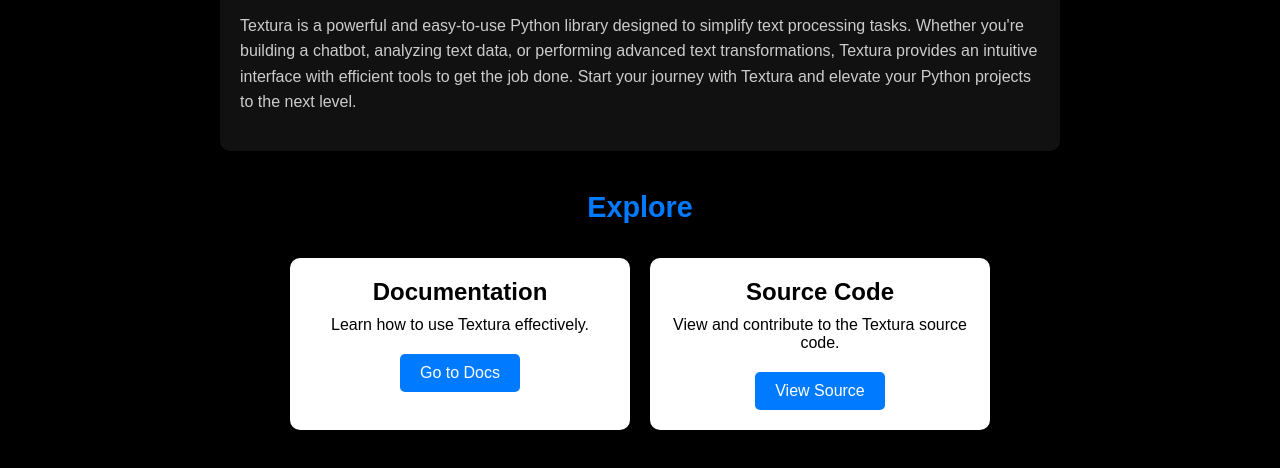
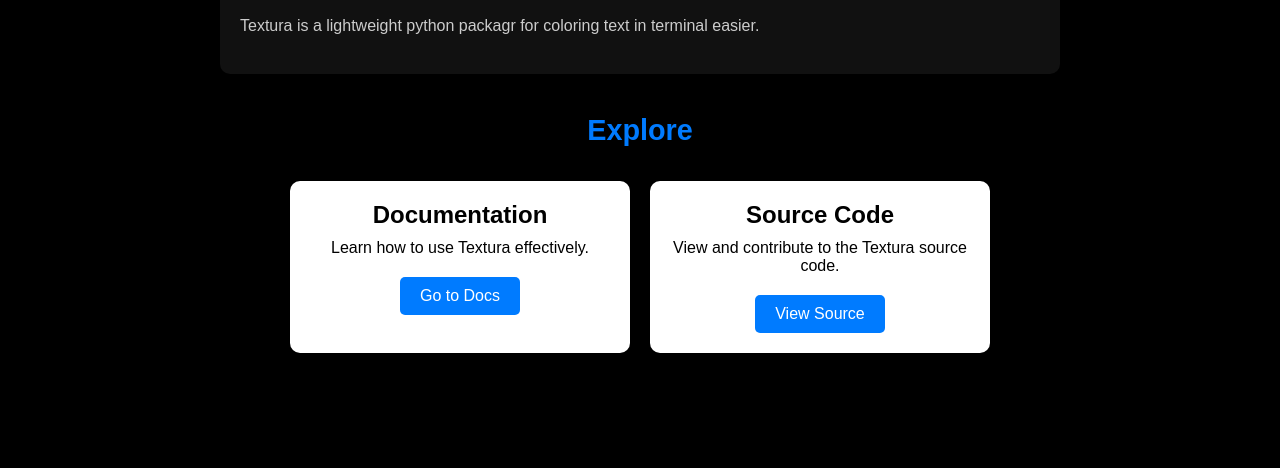
Before and after one commit to MohamedLunar/textura-site, a plain HTML site: page index.html in a window 1280 px wide. Shown: the part 212-680 px from the top of the page. Drawn offline with Linux system fonts and the light colour scheme.

Commit message:
Update index.html

```diff
--- a/index.html
+++ b/index.html
@@ -116,7 +116,7 @@
     <main>
         <section class="intro">
             <h2>About Textura</h2>
-            <p>Textura is a powerful and easy-to-use Python library designed to simplify text processing tasks. Whether you're building a chatbot, analyzing text data, or performing advanced text transformations, Textura provides an intuitive interface with efficient tools to get the job done. Start your journey with Textura and elevate your Python projects to the next level.</p>
+            <p>Textura is a lightweight python packagr for coloring text in terminal easier.</p>
         </section>
 
         <h2 class="section-title">Explore</h2>
```
